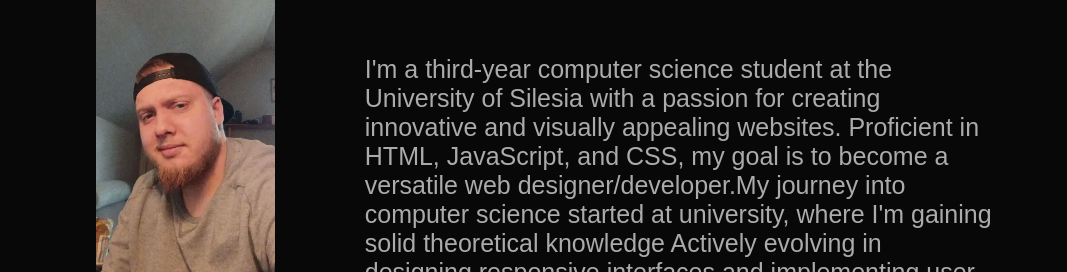
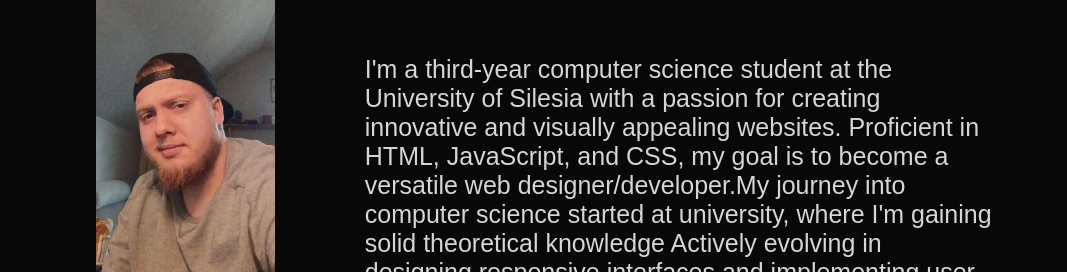
Before and after one commit to marek1sobota/marek1sobota.github.io, a plain HTML site: page index.html in a window 1280 px wide. Shown: the part 528-800 px from the top of the page, without its empty margins (96-1163 px from the left). Drawn offline with Linux system fonts and the light colour scheme.

Commit message:
Update style.css

```diff
--- a/style.css
+++ b/style.css
@@ -68,7 +68,7 @@ nav ul li a:hover::after{
 /*------------about-------*/
 #about{
     padding: 80px ;
-    color: #ababab;
+    color: #d6d6d6;
 }
 
 .row{
```
